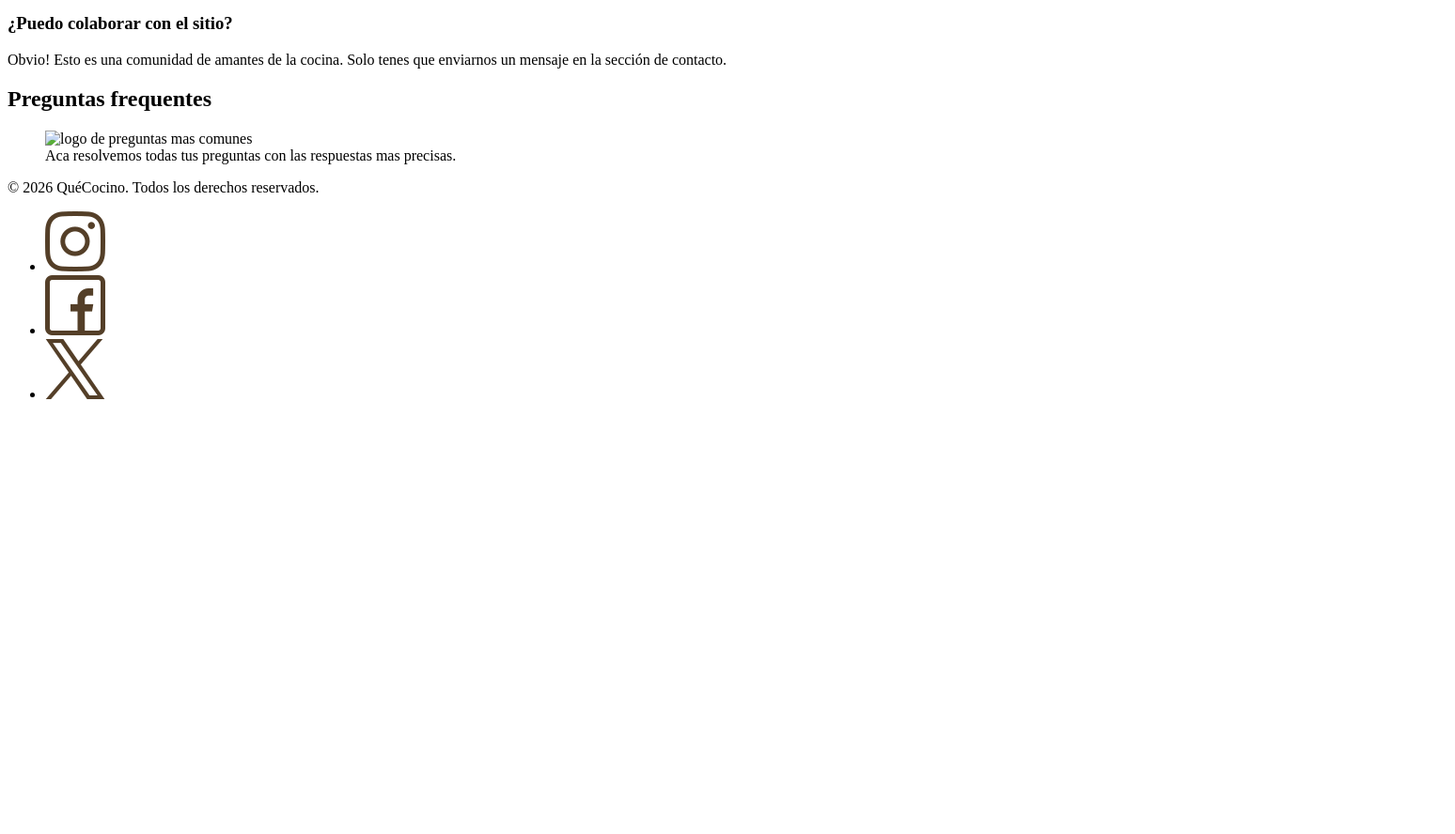
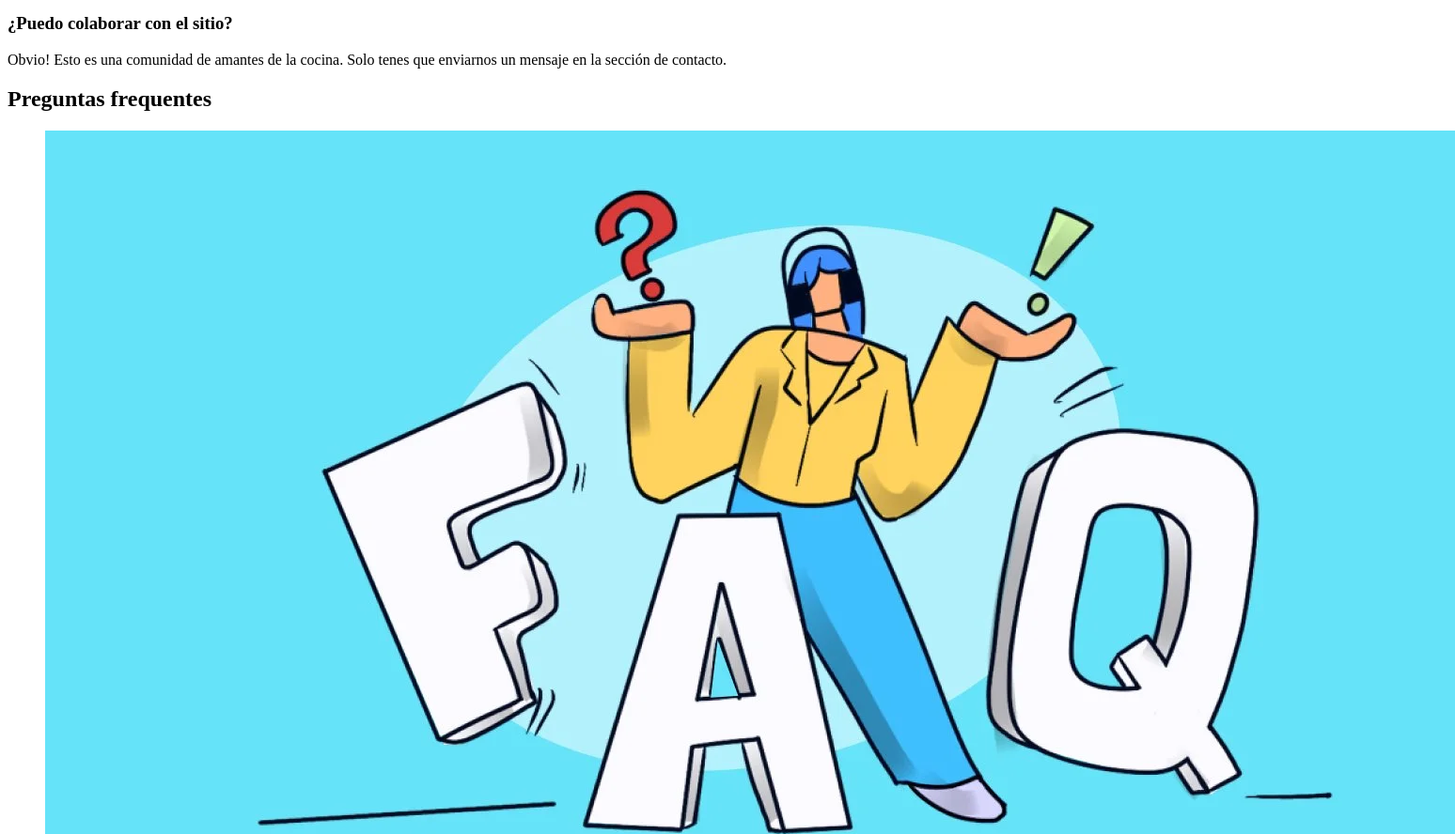
Before and after one commit to GonzaGlz/proyecto-que-cocino, a plain HTML site: page pages/faq.html in a window 1280 px wide. Shown: the part 1160-2048 px from the top of the page at 94% size, 1548 px wide, since content can reach past the window. Before the commit the page ends 1605 px from the top, so only its background shows below. Drawn offline with Linux system fonts and the light colour scheme.

Commit message:
Corrige rutas de imágenes

```diff
--- a/pages/faq.html
+++ b/pages/faq.html
@@ -52,7 +52,7 @@
         <section>
         <h1>Preguntas frequentes</h1>
         <figure>
-        <img src="../images/faqwebp.webp" alt="logo de preguntas mas comunes">
+        <img src="../images/faq.webp" alt="logo de preguntas mas comunes">
         <figcaption>Aca resolvemos todas tus preguntas con las respuestas mas precisas.</figcaption>
         </figure>
         </section>
```
Also changed, not shown: pages/contacto.html (+1 -1 lines).
